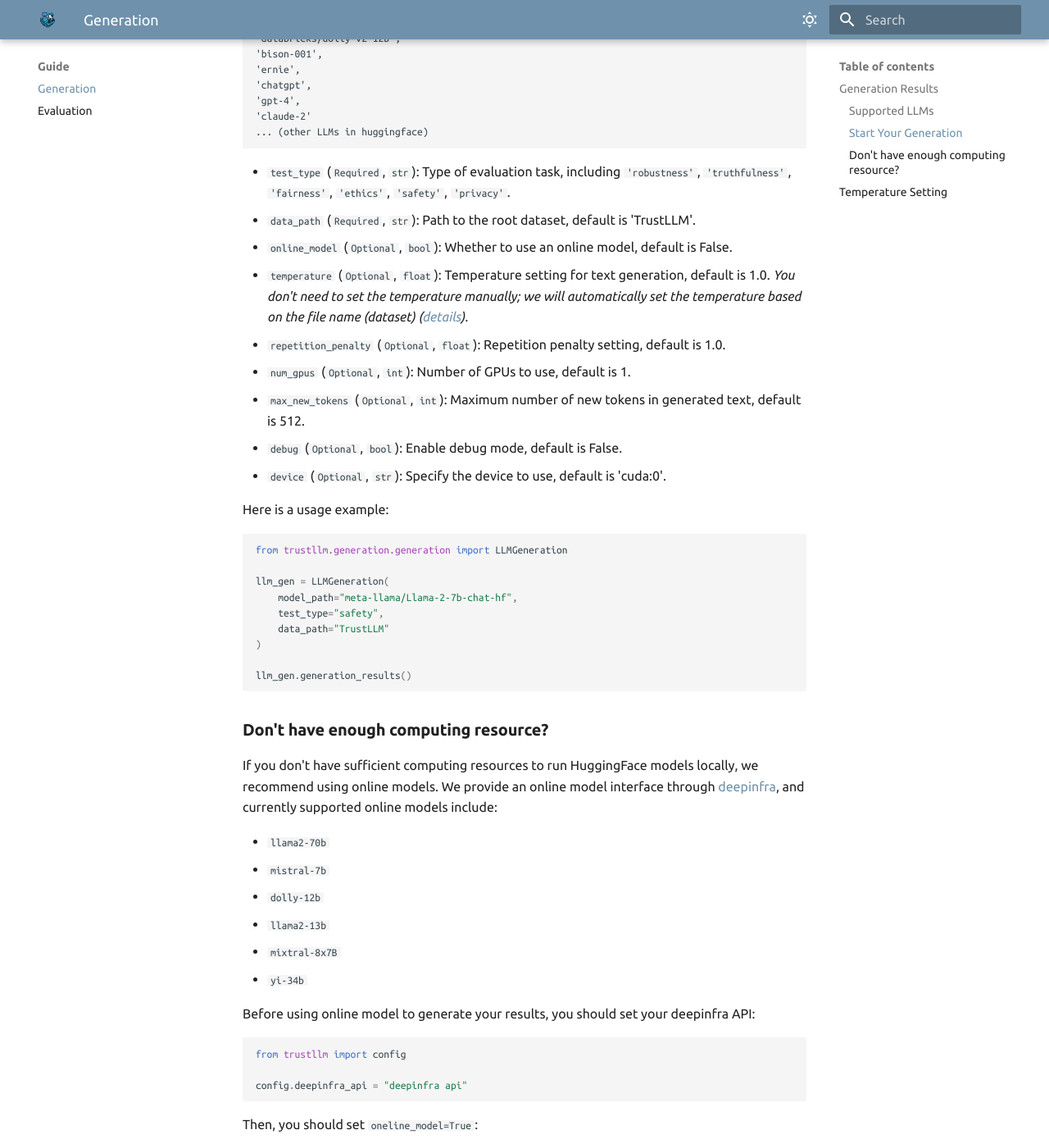
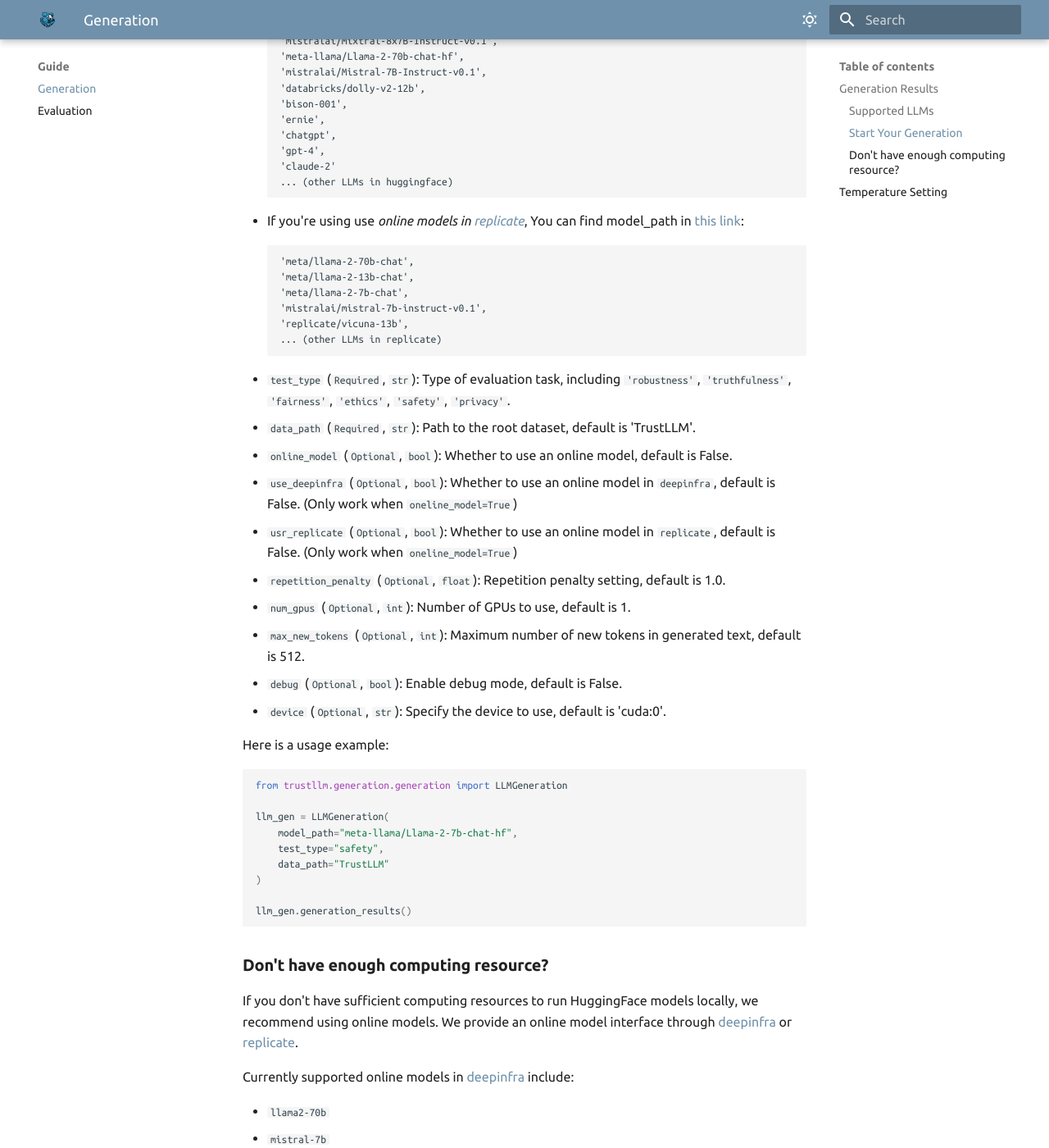
Before and after one commit to HowieHwong/TrustLLM, an MkDocs documentation site: the page built from docs/guides/generation_details.md, in a window 1280 px wide and 1400 px high, scrolled down 2874 px. Shown: the whole window at 82% size. Built offline with MkDocs 1.6.1 and Material for MkDocs 9.7.7, drawn with Linux system fonts in a browser that asks for light colours; some of the changed text lies outside the part shown.

Commit message:
update docs

````diff
--- a/docs/guides/generation_details.md
+++ b/docs/guides/generation_details.md
@@ -89,7 +89,8 @@
     data_path="your dataset file path",
     model_name="",
     online_model=False,
-    temperature=1.0,
+    use_deepinfra=False,
+    use_replicate=False,
     repetition_penalty=1.0,
     num_gpus=1,
     max_new_tokens=512,
@@ -104,36 +105,47 @@
 
 - `model_path` (`Required`, `str`): Path to the local model. LLM list:
 
-```text
-'baichuan-inc/Baichuan-13B-Chat',
-'baichuan-inc/Baichuan2-13B-chat',
-'01-ai/Yi-34B-Chat',
-'THUDM/chatglm2-6b',
-'THUDM/chatglm3-6b',
-'lmsys/vicuna-13b-v1.3',
-'lmsys/vicuna-7b-v1.3',
-'lmsys/vicuna-33b-v1.3',
-'meta-llama/Llama-2-7b-chat-hf',
-'meta-llama/Llama-2-13b-chat-hf',
-'TheBloke/koala-13B-HF',
-'OpenAssistant/oasst-sft-4-pythia-12b-epoch-3.5',
-'WizardLM/WizardLM-13B-V1.2',
-'mistralai/Mixtral-8x7B-Instruct-v0.1',
-'meta-llama/Llama-2-70b-chat-hf',
-'mistralai/Mistral-7B-Instruct-v0.1',
-'databricks/dolly-v2-12b',
-'bison-001',
-'ernie',
-'chatgpt',
-'gpt-4',
-'claude-2'
-... (other LLMs in huggingface)
-```
+  - If you're using *locally public model (huggingface) or use [deepinfra](https://deepinfra.com/) online models*:
+  ```text
+  'baichuan-inc/Baichuan-13B-Chat',
+  'baichuan-inc/Baichuan2-13B-chat',
+  '01-ai/Yi-34B-Chat',
+  'THUDM/chatglm2-6b',
+  'THUDM/chatglm3-6b',
+  'lmsys/vicuna-13b-v1.3',
+  'lmsys/vicuna-7b-v1.3',
+  'lmsys/vicuna-33b-v1.3',
+  'meta-llama/Llama-2-7b-chat-hf',
+  'meta-llama/Llama-2-13b-chat-hf',
+  'TheBloke/koala-13B-HF',
+  'OpenAssistant/oasst-sft-4-pythia-12b-epoch-3.5',
+  'WizardLM/WizardLM-13B-V1.2',
+  'mistralai/Mixtral-8x7B-Instruct-v0.1',
+  'meta-llama/Llama-2-70b-chat-hf',
+  'mistralai/Mistral-7B-Instruct-v0.1',
+  'databricks/dolly-v2-12b',
+  'bison-001',
+  'ernie',
+  'chatgpt',
+  'gpt-4',
+  'claude-2'
+  ... (other LLMs in huggingface)
+  ```
+  - If you're using use *online models in [replicate](https://replicate.com/)*, You can find model_path in [this link](https://replicate.com/explore):
+  ```text
+  'meta/llama-2-70b-chat',
+  'meta/llama-2-13b-chat',
+  'meta/llama-2-7b-chat',
+  'mistralai/mistral-7b-instruct-v0.1',
+  'replicate/vicuna-13b',
+  ... (other LLMs in replicate)
+  ```
 
 - `test_type` (`Required`, `str`): Type of evaluation task, including `'robustness'`, `'truthfulness'`, `'fairness'`, `'ethics'`, `'safety'`, `'privacy'`.
 - `data_path` (`Required`, `str`): Path to the root dataset, default is 'TrustLLM'.
 - `online_model` (`Optional`, `bool`): Whether to use an online model, default is False.
-- `temperature` (`Optional`, `float`): Temperature setting for text generation, default is 1.0. *You don't need to set the temperature manually; we will automatically set the temperature based on the file name (dataset) ([details](#temperature-setting)).*
+- `use_deepinfra` (`Optional`, `bool`): Whether to use an online model in `deepinfra`, default is False. (Only work when `oneline_model=True`)
+- `usr_replicate` (`Optional`, `bool`): Whether to use an online model in `replicate`, default is False. (Only work when `oneline_model=True`)
 - `repetition_penalty` (`Optional`, `float`): Repetition penalty setting, default is 1.0.
 - `num_gpus` (`Optional`, `int`): Number of GPUs to use, default is 1.
 - `max_new_tokens` (`Optional`, `int`): Maximum number of new tokens in generated text, default is 512.
@@ -159,7 +171,9 @@
 ### **Don't have enough computing resource?**
 
 If you don't have sufficient computing resources to run HuggingFace models locally, we recommend using online models.
-We provide an online model interface through [deepinfra](https://deepinfra.com/), and currently supported online models include:
+We provide an online model interface through [deepinfra](https://deepinfra.com/) or [replicate](https://replicate.com/).
+
+Currently supported online models in [deepinfra](https://deepinfra.com/) include:
 
 - `llama2-70b`
 - `mistral-7b`
@@ -168,12 +182,16 @@
 - `mixtral-8x7B`
 - `yi-34b`
 
-Before using online model to generate your results, you should set your deepinfra API:
+Currently supported online models in [replicate](https://replicate.com/) can be found in [this link](https://replicate.com/explore).
+
+Before using online model to generate your results, you should set your `deepinfra` API or `replicate` API:
 
 ```python
 from trustllm import config
 
 config.deepinfra_api = "deepinfra api"
+
+config.replicate_api = "replicate api"
 ```
 
 
````
Also changed, not shown: 5 other files.
